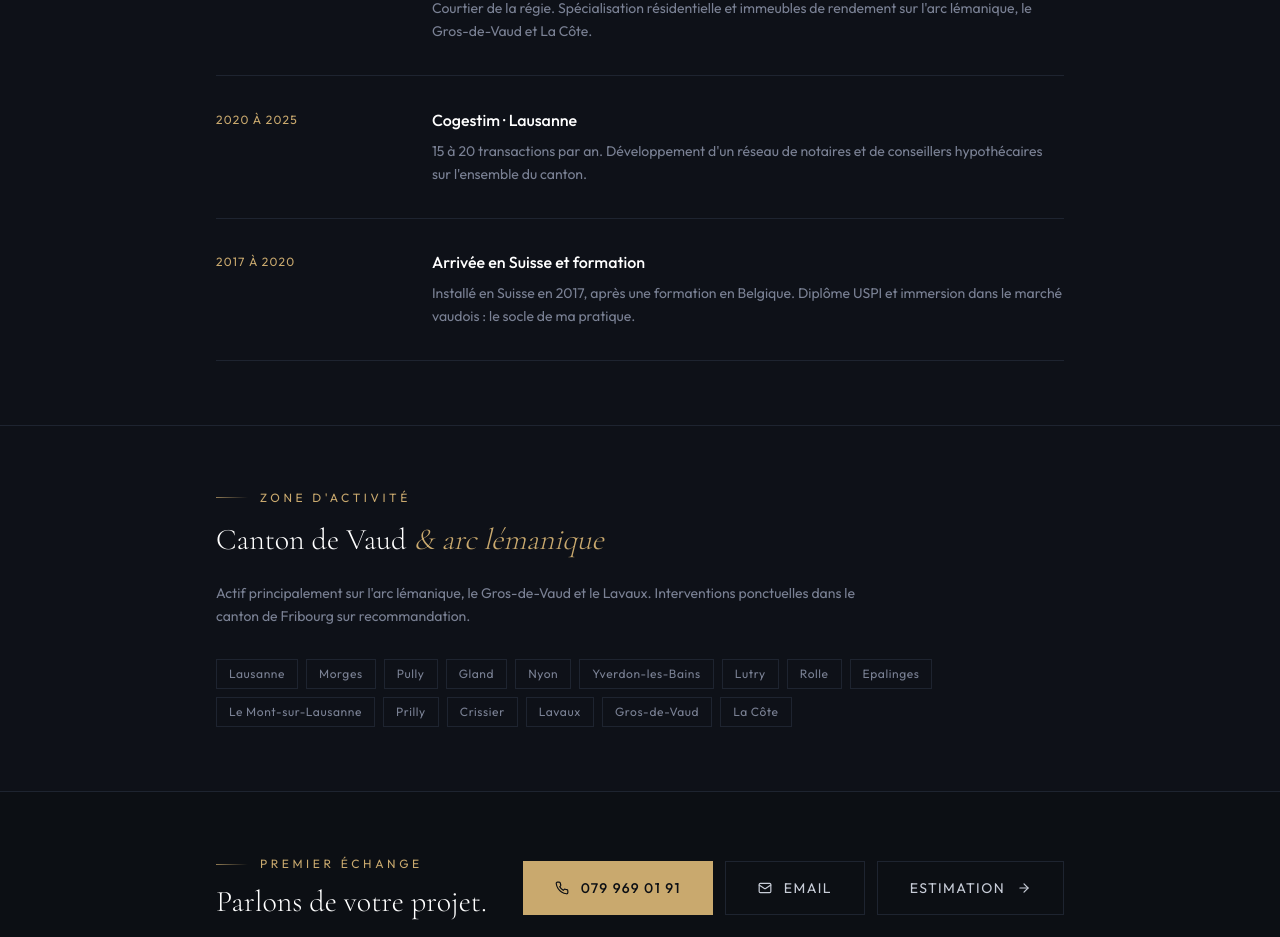
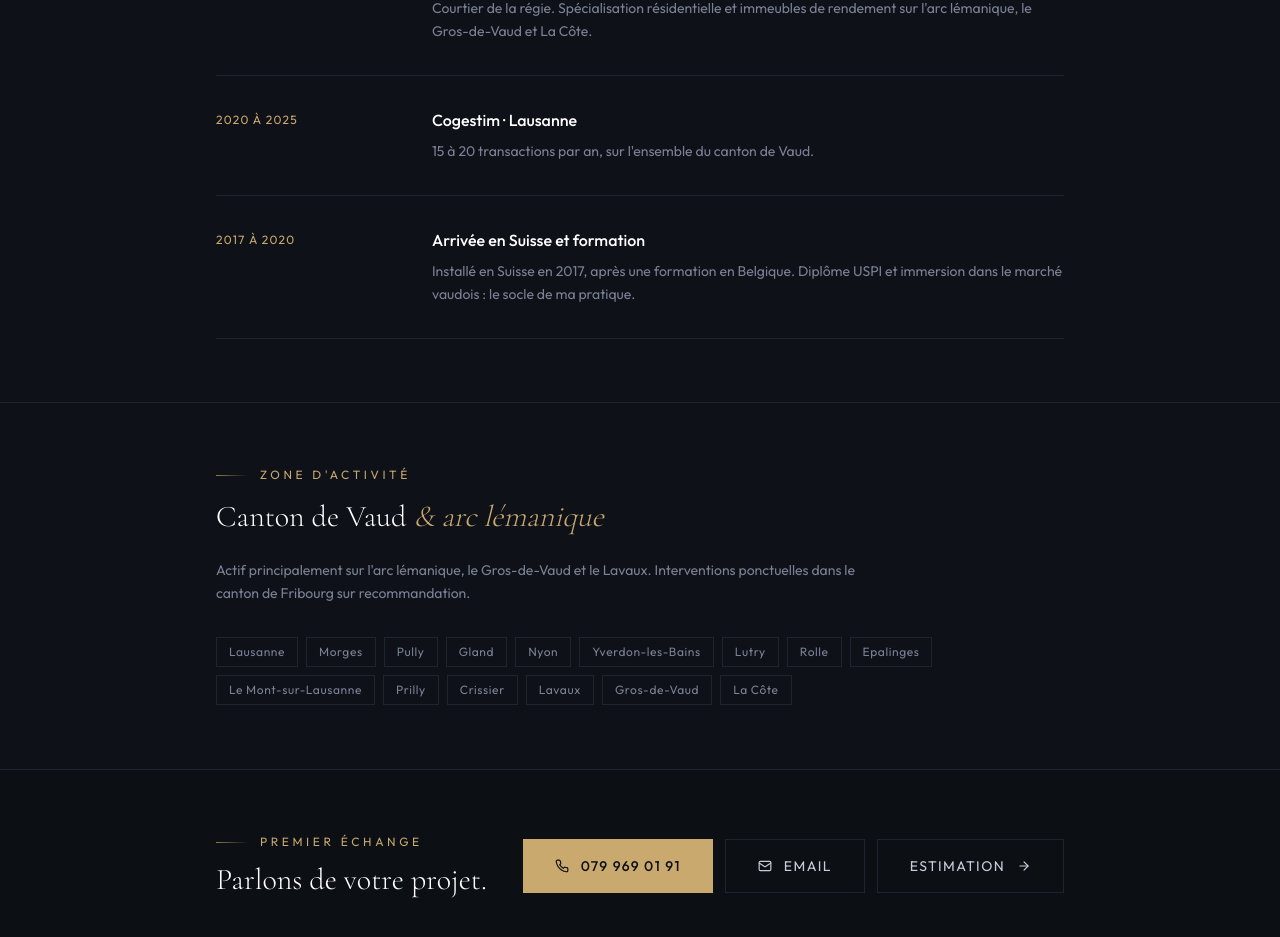
Before and after one commit to Sinseed/maison-praet, a Next.js app: page /a-propos in a window 1280 px wide. Shown: the part 1557-2494 px from the top of the page. Built offline with nearby package versions, Linux system fonts and the light colour scheme.

Commit message:
Bloc Cogestim épuré : le chiffre, rien d'autre

```diff
--- a/app/a-propos/page.tsx
+++ b/app/a-propos/page.tsx
@@ -128,7 +128,7 @@ export default function AProposPage() {
           <div className="space-y-8">
             {[
               { periode: 'Depuis 2025', titre: 'Golay Immobilier SA · Lausanne', detail: "Courtier de la régie. Spécialisation résidentielle et immeubles de rendement sur l'arc lémanique, le Gros-de-Vaud et La Côte." },
-              { periode: '2020 à 2025', titre: 'Cogestim · Lausanne', detail: '15 à 20 transactions par an. Développement d\'un réseau de notaires et de conseillers hypothécaires sur l\'ensemble du canton.' },
+              { periode: '2020 à 2025', titre: 'Cogestim · Lausanne', detail: '15 à 20 transactions par an, sur l\'ensemble du canton de Vaud.' },
               { periode: '2017 à 2020', titre: 'Arrivée en Suisse et formation', detail: 'Installé en Suisse en 2017, après une formation en Belgique. Diplôme USPI et immersion dans le marché vaudois : le socle de ma pratique.' },
             ].map((e, i) => (
               <Reveal key={e.periode} as="div" delay={i * 100} className="grid md:grid-cols-4 gap-4 border-b border-brand-border pb-8">
```
